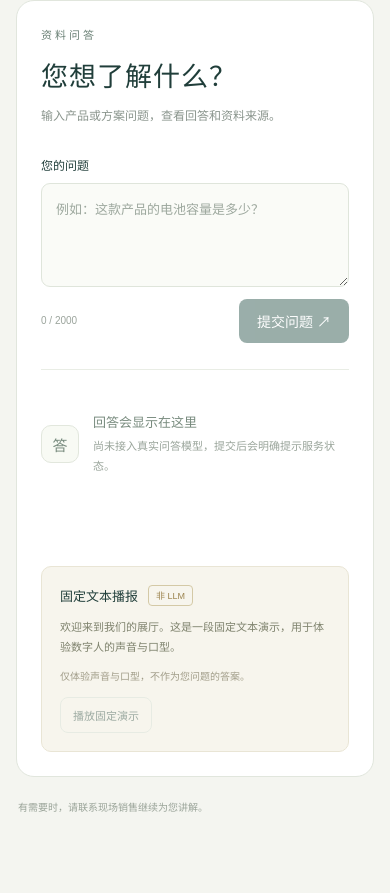
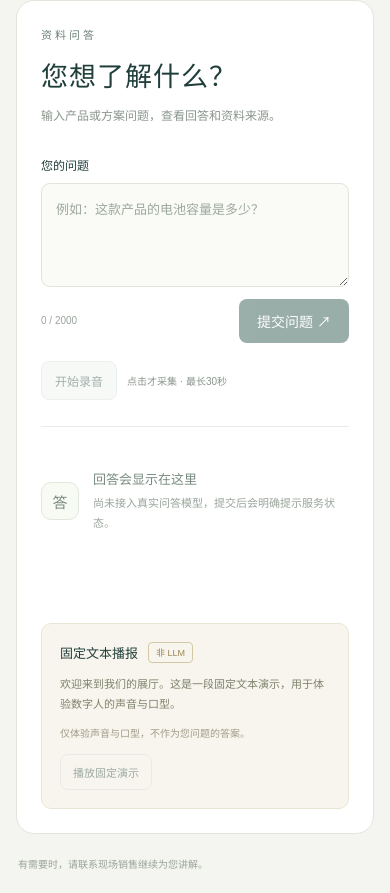
Before and after one commit to Joey-Z-G-W/AI-Enterprise-Exhibition, a React (Vite) app in the folder frontend/: page / in a window 390 px wide. Shown: the part 676-1569 px from the top of the page. Before the commit the page ends 1512 px from the top, so only its background shows below. Built offline with nearby package versions, Linux system fonts and the light colour scheme.

Commit message:
feat: add explicit microphone recording and transcription flow

```diff
--- a/frontend/src/App.tsx
+++ b/frontend/src/App.tsx
@@ -1,6 +1,7 @@
 import { useEffect, useRef, useState } from "react";
 import { jsonRequest, messageFor, post, request, RequestError } from "./lib/api";
 import { startPlayback, type Playback } from "./lib/webrtc";
+import { recordingMessage, startRecording, type Recording } from "./lib/recording";
 
 const DEMO_TEXT = "欢迎来到我们的展厅。这是一段固定文本演示，用于体验数字人的声音与口型。";
 type Connection = "idle" | "connecting" | "ready" | "playing" | "disconnecting" | "error";
@@ -11,6 +12,7 @@ type BusinessResult = {
   sources: { excerpt: string; source: { status: "known" | "unknown"; filename: string | null } }[];
 };
 type ActiveSession = { id: string | null; controller: AbortController; playback?: Playback; events?: EventSource };
+type VoiceTurn = { session: ActiveSession; capture?: Recording };
 const labels: Record<Connection, string> = {
   idle: "尚未连接", connecting: "正在准备数字人", ready: "媒体已连接，等待播放",
   playing: "画面播放中", disconnecting: "正在断开", error: "连接失败",
@@ -40,6 +42,7 @@ export default function App() {
   const active = useRef<ActiveSession | null>(null);
   const generation = useRef(0);
   const busy = useRef(false);
+  const voiceTurn = useRef<VoiceTurn | null>(null);
   const demoTimer = useRef<number>();
   const demoPhase = useRef<"idle" | "preparing" | "sent" | "playing">("idle");
   const [connection, setConnection] = useState<Connection>("idle");
@@ -52,12 +55,16 @@ export default function App() {
   const [pending, setPending] = useState(false);
   const [demoStatus, setDemoStatus] = useState("");
   const [demoPending, setDemoPending] = useState(false);
+  const [recordingState, setRecordingState] = useState<"idle" | "requesting" | "recording" | "transcribing">("idle");
+  const [recordingHint, setRecordingHint] = useState("");
   const current = (session: ActiveSession) => active.current === session && !session.controller.signal.aborted;
 
   function detach(): ActiveSession | null {
     generation.current += 1;
     const session = active.current;
     active.current = null;
+    voiceTurn.current?.capture?.cancel();
+    voiceTurn.current = null;
     session?.controller.abort();
     session?.events?.close();
     session?.playback?.close();
@@ -67,6 +74,8 @@ export default function App() {
     setPending(false);
     setDemoPending(false);
     setSoundBlocked(false);
+    setRecordingState("idle");
+    setRecordingHint("");
     return session;
   }
 
@@ -86,6 +95,8 @@ export default function App() {
     const dispose = () => {
       const session = active.current;
       active.current = null;
+      voiceTurn.current?.capture?.cancel();
+      voiceTurn.current = null;
       session?.controller.abort();
       session?.events?.close();
       session?.playback?.close();
@@ -161,6 +172,10 @@ export default function App() {
     const text = question.trim();
     if (!session?.id || !current(session) || !text || busy.current) return;
     busy.current = true;
+    await sendQuestion(session, text);
+  }
+
+  async function sendQuestion(session: ActiveSession, text: string) {
     setPending(true);
     setSubmittedQuestion(text);
     setAnswer(null);
@@ -177,6 +192,54 @@ export default function App() {
       if (current(session)) setQuestionError(messageFor(error));
     } finally {
       if (current(session)) { busy.current = false; setPending(false); }
+    }
+  }
+
+  async function beginRecording() {
+    const session = active.current;
+    if (!session?.id || !current(session) || busy.current || demoPhase.current !== "idle"
+      || !["ready", "playing"].includes(connection)) return;
+    const turn: VoiceTurn = { session };
+    voiceTurn.current = turn;
+    const valid = () => current(session) && voiceTurn.current === turn;
+    busy.current = true;
+    setRecordingState("requesting");
+    setRecordingHint("请允许本轮麦克风访问；未开始前不会录音。");
+    try {
+      turn.capture = startRecording(session.controller.signal,
+        () => { if (valid()) { setRecordingState("recording"); setRecordingHint("正在录音，最长30秒。说完请点击结束。"); } },
+        (limitReached) => { if (valid()) { setRecordingState("transcribing"); setRecordingHint(limitReached ? "已达30秒上限，麦克风已关闭，正在识别…" : "麦克风已关闭，正在识别…"); } },
+      );
+      const audio = await turn.capture.result;
+      if (!valid()) return;
+      setRecordingState("transcribing");
+      setRecordingHint("麦克风已关闭，正在识别…");
+      const form = new FormData();
+      form.set("file", audio.blob, audio.filename);
+      form.set("stt_provider", "sensevoice");
+      const transcript = await jsonRequest<{ session_id: string; text: string }>(
+        `/opentalking/sessions/${encodeURIComponent(session.id)}/transcribe`,
+        { method: "POST", body: form, signal: session.controller.signal }, 45000,
+      );
+      if (!valid()) return;
+      if (transcript.session_id !== session.id || typeof transcript.text !== "string") throw new RequestError("response");
+      const text = transcript.text.trim();
+      if (!text) { setRecordingHint("没有识别到文字，请靠近麦克风重新录音。"); return; }
+      if (text.length > 2000) { setRecordingHint("识别内容过长，请缩短问题后重新录音。"); return; }
+      setQuestion(text);
+      setRecordingState("idle");
+      setRecordingHint("语音已识别并提交，麦克风已关闭。");
+      await sendQuestion(session, text);
+    } catch (error) {
+      if (valid()) setRecordingHint(error instanceof RequestError && error.kind === "timeout"
+        ? "语音识别超时，请重试或输入文字。" : recordingMessage(error));
+    } finally {
+      turn.capture?.cancel();
+      if (valid()) {
+        voiceTurn.current = null;
+        busy.current = false;
+        setRecordingState("idle");
+      }
     }
   }
 
@@ -248,9 +311,18 @@ export default function App() {
         <div className="section-heading"><span className="eyebrow">资料问答</span><h2>您想了解什么？</h2><p>输入产品或方案问题，查看回答和资料来源。</p></div>
         <form onSubmit={submitQuestion}>
           <label htmlFor="question">您的问题</label>
-          <textarea id="question" maxLength={2000} value={question} onChange={(event) => setQuestion(event.target.value)} placeholder="例如：这款产品的电池容量是多少？" disabled={pending} rows={3} />
-          <div className="form-footer"><span>{question.length} / 2000</span><button className="primary" disabled={!connected || pending || demoPending || !question.trim()}>{pending ? "正在查询…" : "提交问题 ↗"}</button></div>
+          <textarea id="question" maxLength={2000} value={question} onChange={(event) => setQuestion(event.target.value)} placeholder="例如：这款产品的电池容量是多少？" disabled={pending || recordingState !== "idle"} rows={3} />
+          <div className="form-footer"><span>{question.length} / 2000</span><button className="primary" disabled={!connected || pending || demoPending || recordingState !== "idle" || !question.trim()}>{pending ? "正在查询…" : "提交问题 ↗"}</button></div>
         </form>
+        <div className="recording-controls">
+          <button className={recordingState === "recording" ? "recording-stop" : "secondary"}
+            disabled={!connected || pending || demoPending || ["requesting", "transcribing"].includes(recordingState)}
+            onClick={() => recordingState === "recording" ? voiceTurn.current?.capture?.stop() : void beginRecording()}>
+            {recordingState === "recording" ? "结束录音并提问" : recordingState === "requesting" ? "等待麦克风授权…" : recordingState === "transcribing" ? "正在识别语音…" : "开始录音"}
+          </button>
+          <span>点击才采集 · 最长30秒</span>
+          {recordingHint && <p role="status">{recordingHint}</p>}
+        </div>
         <div className="answer-area" aria-live="polite">
           {submittedQuestion && <p className="submitted"><span>本轮问题</span>{submittedQuestion}</p>}
           {pending ? <p className="muted">正在获取资料回答，请稍候…</p> : questionError ? <p className="notice" role="alert">{questionError}</p> : answer ? <>
@@ -262,7 +334,7 @@ export default function App() {
         <aside className="demo-panel">
           <div className="demo-heading"><h3>固定文本播报</h3><span>非 LLM</span></div>
           <p>{DEMO_TEXT}</p><small>仅体验声音与口型，不作为您问题的答案。</small>
-          <button className="secondary" disabled={!connected || demoPending || pending} onClick={() => void playDemo()}>{demoPending ? "演示处理中…" : "播放固定演示"}</button>
+          <button className="secondary" disabled={!connected || demoPending || pending || recordingState !== "idle"} onClick={() => void playDemo()}>{demoPending ? "演示处理中…" : "播放固定演示"}</button>
           {demoStatus && <p className="demo-status" role="status">{demoStatus}</p>}
         </aside>
       </section>
--- /dev/null
+++ b/frontend/src/lib/recording.ts
@@ -0,0 +1,108 @@
+/** One explicitly requested microphone capture; never starts on page load. */
+export class RecordingError extends Error {
+  constructor(public readonly kind: "permission" | "device" | "unsupported" | "empty" | "timeout" | "failed" | "cancelled") {
+    super(kind);
+  }
+}
+
+export type Recording = {
+  result: Promise<{ blob: Blob; filename: string }>;
+  stop: () => void;
+  cancel: () => void;
+};
+
+export function startRecording(
+  signal: AbortSignal, onRecording: () => void, onStopping: (limitReached: boolean) => void,
+): Recording {
+  let stream: MediaStream | undefined;
+  let recorder: MediaRecorder | undefined;
+  let finished = false;
+  let stopping = false;
+  let permissionTimer: ReturnType<typeof setTimeout>;
+  let durationTimer: ReturnType<typeof setTimeout>;
+  let stopTimer: ReturnType<typeof setTimeout>;
+  const chunks: Blob[] = [];
+  let resolve!: (value: { blob: Blob; filename: string }) => void;
+  let reject!: (reason: RecordingError) => void;
+  const result = new Promise<{ blob: Blob; filename: string }>((yes, no) => { resolve = yes; reject = no; });
+  const stopTracks = () => stream?.getTracks().forEach((track) => { track.onended = null; track.stop(); });
+  const finish = (error?: RecordingError, audio?: { blob: Blob; filename: string }) => {
+    if (finished) return;
+    finished = true;
+    clearTimeout(permissionTimer);
+    clearTimeout(durationTimer);
+    clearTimeout(stopTimer);
+    signal.removeEventListener("abort", cancel);
+    if (recorder) {
+      recorder.ondataavailable = null;
+      recorder.onstop = null;
+      recorder.onerror = null;
+      if (recorder.state !== "inactive") { try { recorder.stop(); } catch { /* tracks still close below */ } }
+    }
+    stopTracks();
+    if (error) reject(error);
+    else resolve(audio!);
+  };
+  const cancel = () => finish(new RecordingError("cancelled"));
+  const stop = (limitReached = false) => {
+    if (finished || stopping || !recorder) return;
+    stopping = true;
+    clearTimeout(durationTimer);
+    stopTimer = setTimeout(() => finish(new RecordingError("timeout")), 5000);
+    try {
+      // stop() queues the final dataavailable/onstop events; the microphone closes now.
+      recorder.stop();
+      stopTracks();
+      onStopping(limitReached);
+    } catch { finish(new RecordingError("failed")); }
+  };
+
+  if (signal.aborted) cancel();
+  else if (!navigator.mediaDevices?.getUserMedia || typeof MediaRecorder === "undefined") finish(new RecordingError("unsupported"));
+  else {
+    signal.addEventListener("abort", cancel, { once: true });
+    permissionTimer = setTimeout(() => finish(new RecordingError("timeout")), 20000);
+    void navigator.mediaDevices.getUserMedia({ audio: true }).then((acquired) => {
+      // Permission prompts cannot be aborted. A late grant must release its own stream.
+      if (finished || signal.aborted) { acquired.getTracks().forEach((track) => track.stop()); return; }
+      stream = acquired;
+      clearTimeout(permissionTimer);
+      try {
+        const mimeType = ["audio/webm;codecs=opus", "audio/webm", "audio/ogg;codecs=opus", "audio/mp4"]
+          .find((type) => MediaRecorder.isTypeSupported(type));
+        recorder = new MediaRecorder(stream, mimeType ? { mimeType } : undefined);
+        recorder.ondataavailable = (event) => { if (!finished && event.data.size) chunks.push(event.data); };
+        recorder.onerror = () => finish(new RecordingError("failed"));
+        recorder.onstop = () => {
+          if (finished) return;
+          const type = recorder?.mimeType || chunks[0]?.type || "audio/webm";
+          const blob = new Blob(chunks, { type });
+          const extension = type.includes("mp4") ? "mp4" : type.includes("ogg") ? "ogg" : "webm";
+          finish(blob.size ? undefined : new RecordingError("empty"), { blob, filename: `question.${extension}` });
+        };
+        stream.getTracks().forEach((track) => { track.onended = () => { if (!stopping) finish(new RecordingError("failed")); }; });
+        recorder.start();
+        durationTimer = setTimeout(() => stop(true), 30000);
+        onRecording();
+      } catch { finish(new RecordingError("failed")); }
+    }, (error: unknown) => {
+      const name = error instanceof DOMException ? error.name : "";
+      finish(new RecordingError(["NotAllowedError", "SecurityError"].includes(name) ? "permission"
+        : ["NotFoundError", "OverconstrainedError"].includes(name) ? "device" : "failed"));
+    });
+  }
+  return { result, stop: () => stop(false), cancel };
+}
+
+export function recordingMessage(error: unknown): string {
+  if (!(error instanceof RecordingError)) return "语音识别暂不可用，请重试或输入文字。";
+  return {
+    permission: "未获得麦克风权限，请允许访问后重试，或输入文字。",
+    device: "未找到可用麦克风，请检查设备后重试。",
+    unsupported: "当前浏览器不支持录音，请使用支持录音的浏览器或输入文字。",
+    empty: "没有录到有效音频，请重新录音。",
+    timeout: "录音等待超时，本轮已取消，请重试。",
+    failed: "录音未成功，麦克风已关闭，请重试。",
+    cancelled: "本轮录音已取消。",
+  }[error.kind];
+}
--- a/frontend/src/style.css
+++ b/frontend/src/style.css
@@ -68,6 +68,11 @@ textarea::placeholder { color: #9da89e; }
 .notice { font-size: 12px; line-height: 1.8; padding: 10px 14px; background: #fbf0e3; color: #8a603c; border-radius: 7px; }
 .stage-panel > .notice { margin: 0 20px 18px; }
 .muted { color: #81917f; font-size: 12px; }
+.recording-controls { display: flex; flex-wrap: wrap; align-items: center; gap: 10px; margin-top: 18px; }
+.recording-controls button { font-size: 12px; padding: 10px 13px; }
+.recording-controls > span { color: #8a958d; font-size: 10px; }
+.recording-controls p { width: 100%; margin: 0; font-size: 11px; color: #637b68; line-height: 1.8; }
+.recording-stop { background: #a34c3d; color: white; }
 footer { max-width: 1396px; margin: 22px auto; padding: 0 42px; display: flex; justify-content: space-between; font-size: 10px; color: #9aa499; }
 @media (max-width: 1000px) { .workspace { gap: 18px; padding: 0 24px; } .topbar { padding: 24px; } .conversation-panel { padding: 24px; } .stage-controls { padding: 18px; flex-wrap: wrap; } .video-stage { min-height: 430px; } }
 @media (max-width: 760px) { .workspace { grid-template-columns: 1fr; padding: 0 16px; } .topbar { padding: 22px 18px; } .mode-note { display: none; } .video-stage { height: 48vh; min-height: 320px; } .conversation-panel { padding: 24px; } footer { padding: 0 18px; gap: 16px; } footer span { display: none; } }
```
